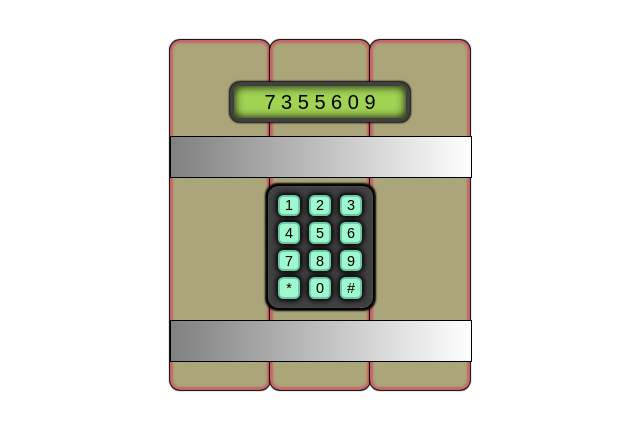
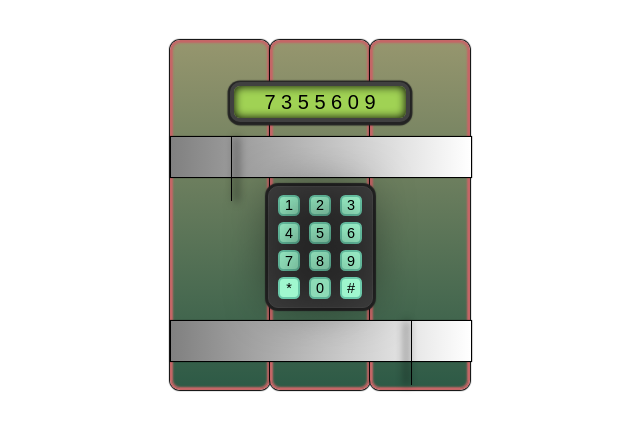
Before and after one commit to dongrigorio2107/demo, a plain HTML site: page index.html in a window 1280 px wide. Shown: the whole page, without its empty margins (320-960 px from the left). Drawn offline with Linux system fonts and the light colour scheme.

Commit message:
tape added

```diff
--- a/index.html
+++ b/index.html
@@ -10,8 +10,8 @@
             <div id="part-left" class="part"></div>
             <div id="part-mid" class="part"></div>
             <div id="part-right" class="part"></div>
-            <div id="duct-tape-1" class="duct-tape"></div>
-            <div id="duct-tape-2" class="duct-tape"></div>
+            <div id="duct-tape-1" class="duct-tape"><div id="tape-break-1" class="tape-break"></div></div>
+            <div id="duct-tape-2" class="duct-tape"><div id="tape-break-2" class="tape-break"></div></div>
             <div id="display">7 3 5 5 6 0 9</div>
             <div id="buttons">
                 <button id="button-1">1</button>
--- a/styles.css
+++ b/styles.css
@@ -21,7 +21,7 @@ body {
 }
 
 .part {
-    background-color: rgba(171, 165, 122);
+    background-image: linear-gradient(rgb(150, 150, 110), rgb(45, 90, 70));
     border: solid rgb(196, 102, 102) 2px;
     box-shadow: 0 0 1px 1px, 0 0 2px 1px rgb(196, 102, 102) inset;
     border-radius: 10px;
@@ -45,7 +45,7 @@ body {
     background-color: rgb(64, 64, 64);
     border: solid rgb(73, 73, 73) 1px;
     border-radius: 10px;
-    box-shadow: 0 0 2px 3px;
+    box-shadow: 0 0 1px 3px rgb(35, 35, 35);
     width: 35%;
     height: 35%;
     display: grid;
@@ -66,7 +66,7 @@ body {
 button {
     background-color: rgb(160, 248, 207);
     border: solid rgb(108, 202, 171) 2px;
-    box-shadow: 0 0 5px 2px;
+    box-shadow: 0 0 50px 0.5px;
     border-radius: 25%;
     justify-content: center;
     align-content: center;
@@ -86,7 +86,7 @@ button {
     background-color: rgb(160, 210, 84);
     border: solid rgb(64, 64, 64) 4px;
     border-radius: 10px;
-    box-shadow: 0 0 2px 1px, 0 0 10px inset;
+    box-shadow: 0px 1px 1px 2.5px rgb(35, 35, 35), 0 0 10px inset;
     width: 60%;
     height: 40px;
     margin: 40px auto;
@@ -137,6 +137,7 @@ button {
     position: absolute;
     z-index: 2;
     border: solid black 1px;
+    box-shadow:  0px 0px 1px 0.1px;
     background-image: linear-gradient(to right, grey, white);
     width: 100.5%;
     height: 12%;
@@ -148,3 +149,17 @@ button {
     top: 80%;
 
 }
+.tape-break {
+    position: fixed;
+    border-right: solid rgba(0, 0, 0) 1px;
+    width: 0px;
+    height: 8%;
+}
+#tape-break-1 {
+    box-shadow: 5px 0px 8px 0.5px;
+    margin-left: 60px;
+}
+#tape-break-2 {
+    box-shadow: -5px 0px 8px 0.5px;
+    margin-left: 240px;
+}
```
